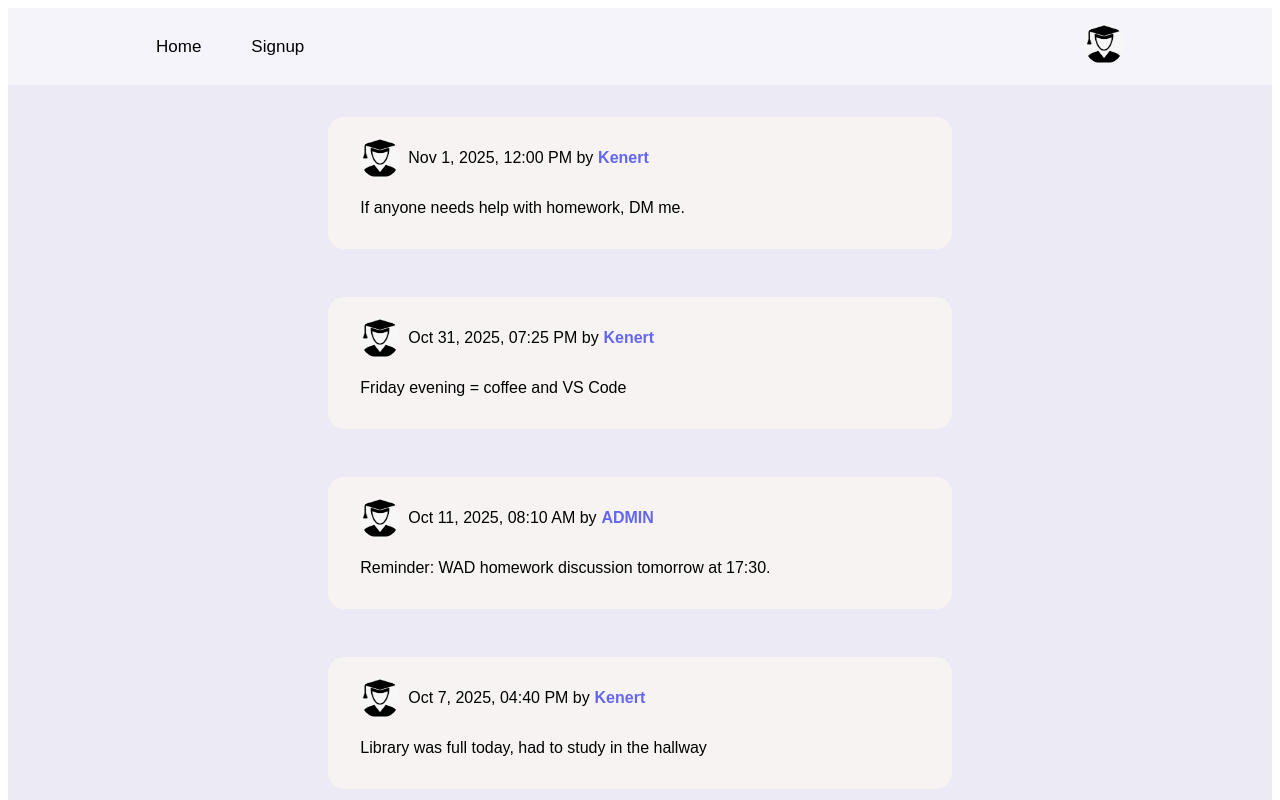
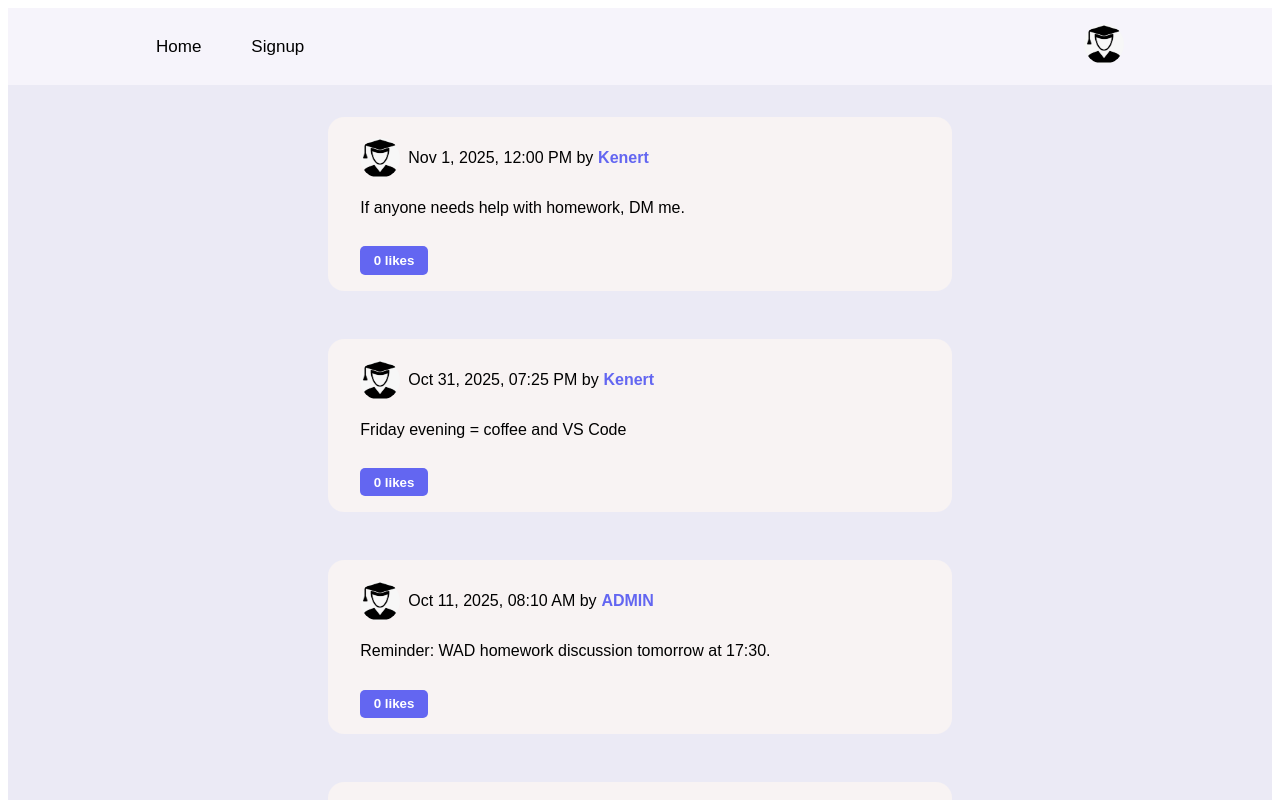
Before and after one commit to Raig0/WAD-HW, a Vue app in the folder frontend/: page / in a window 1280 px wide. Shown: the top 800 px of the page. Built offline with nearby package versions, Linux system fonts and the light colour scheme.

Commit message:
like button

```diff
--- a/frontend/src/components/PostComponent.vue
+++ b/frontend/src/components/PostComponent.vue
@@ -18,6 +18,10 @@
         </div>
             <img class="post-img":src="post.image" alt="Post image" v-if="post.image" />
             <p>{{ post.content }}</p>
+
+            <button class="like-btn" @click="likePost(post.id)">
+                {{ post.likes }} likes
+            </button>
         </div>
 
 </template>
@@ -27,6 +31,11 @@ export default {
     name: "PostComponent",
     props: {
         post: Object,
+    },
+    methods: {
+        likePost(id) {
+            this.$store.commit('incrementLikes', id);
+        },
     },
 };
 
@@ -73,6 +82,22 @@ export default {
     margin: 10px 0;
 }
 
+.like-btn {
+    margin-top: 1em;
+    padding: 0.5em 1em;
+    background-color: #6366f1;
+    color: white;
+    border: none;
+    border-radius: 5px;
+    cursor: pointer;
+    font-weight: bold;
+    transition: 0.2s;
+}
+
+.like-btn:hover {
+    background-color: #4f46e5;
+}
+
 @media (max-width: 800px) {
     .post {
         width: 90%;
--- a/frontend/src/store/index.js
+++ b/frontend/src/store/index.js
@@ -8,14 +8,28 @@ export default createStore({
         setPosts(state, posts) {
             state.posts = posts;
         },
+
+        incrementLikes(state, postId) {
+            const post = state.posts.find(p => p.id === postId);
+            if (post) {
+                post.likes++;
+            }
+        },
     },
+
     actions: {
         async fetchPosts({ commit }) {
             const res = await fetch("/posts.json");
             const posts = await res.json();
+
+            const postsWithLikes = posts.map(post => ({
+                ...post,
+                likes: post.likes ?? 0
+            }));
+
             commit(
                 "setPosts",
-                posts
+                postsWithLikes
                     .slice()
                     .sort(
                         (a, b) =>
```
